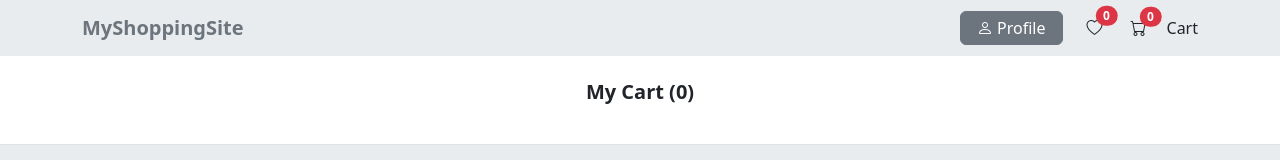
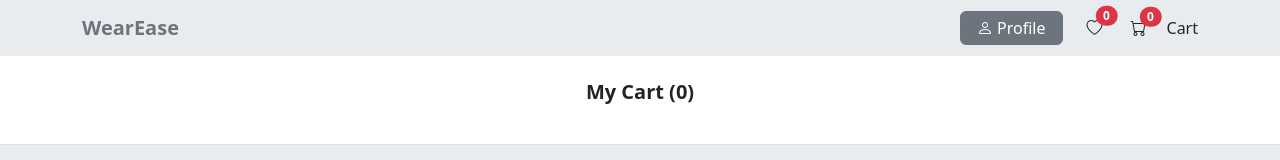
Before and after one commit to WadekarShubhangi/WearEase, a React (Vite) app: page /cart in a window 1280 px wide. Shown: the top 160 px of the page. Built offline with nearby package versions, Linux system fonts and the light colour scheme; no server answers.

Commit message:
feat: changing title name.

```diff
--- a/src/components/Header.jsx
+++ b/src/components/Header.jsx
@@ -13,7 +13,7 @@ const Header = () => {
       <div className="container-md d-flex align-items-center">
         {/* 1 */}
         <Link className="navbar-brand fw-semibold text-secondary" to="/">
-          MyShoppingSite
+          WearEase
         </Link>
 
         {/* 2 */}
--- a/src/contexts/ProductContext.jsx
+++ b/src/contexts/ProductContext.jsx
@@ -1,5 +1,5 @@
 import useFetch from "../useFetch";
-import { useEffect, useState } from "react";
+import { useState } from "react";
 import { createContext } from "react";
 const ProductContext = createContext();
 export default ProductContext;
```
